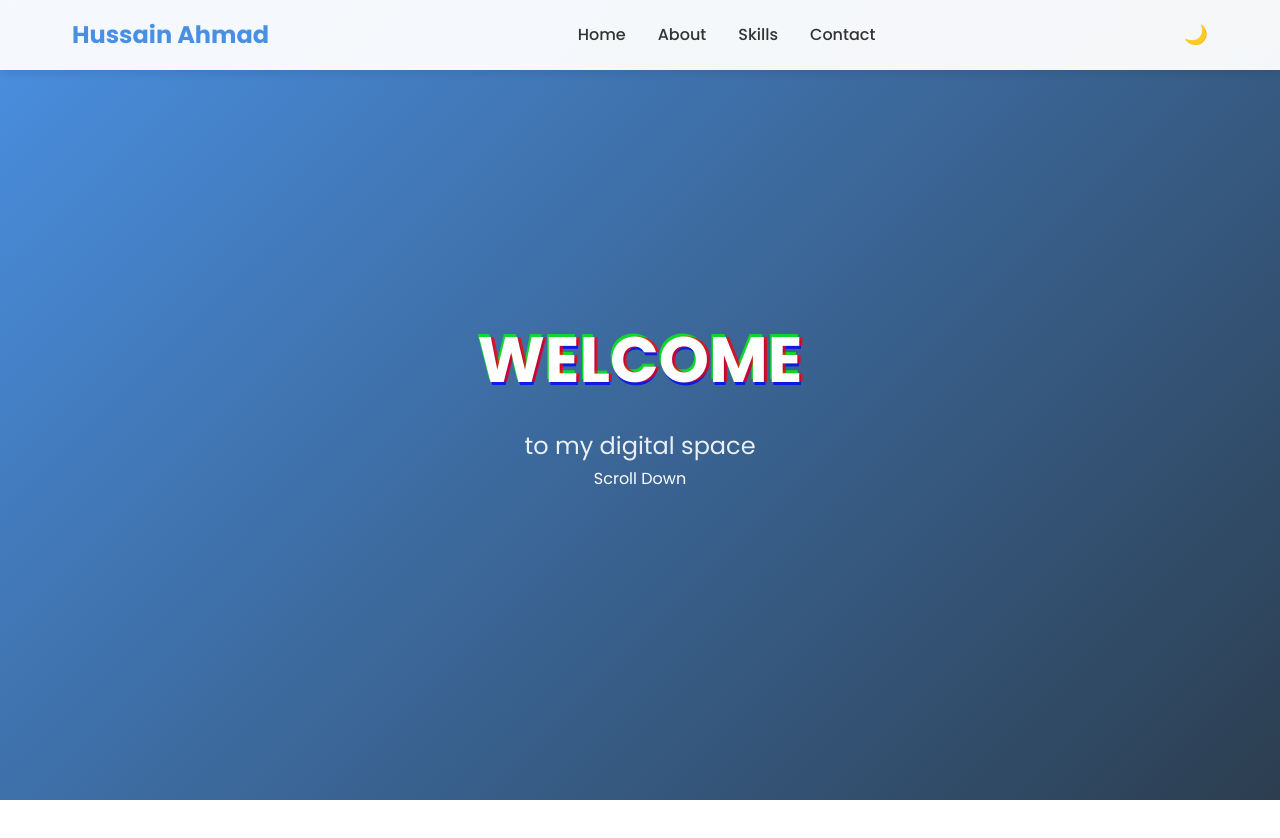
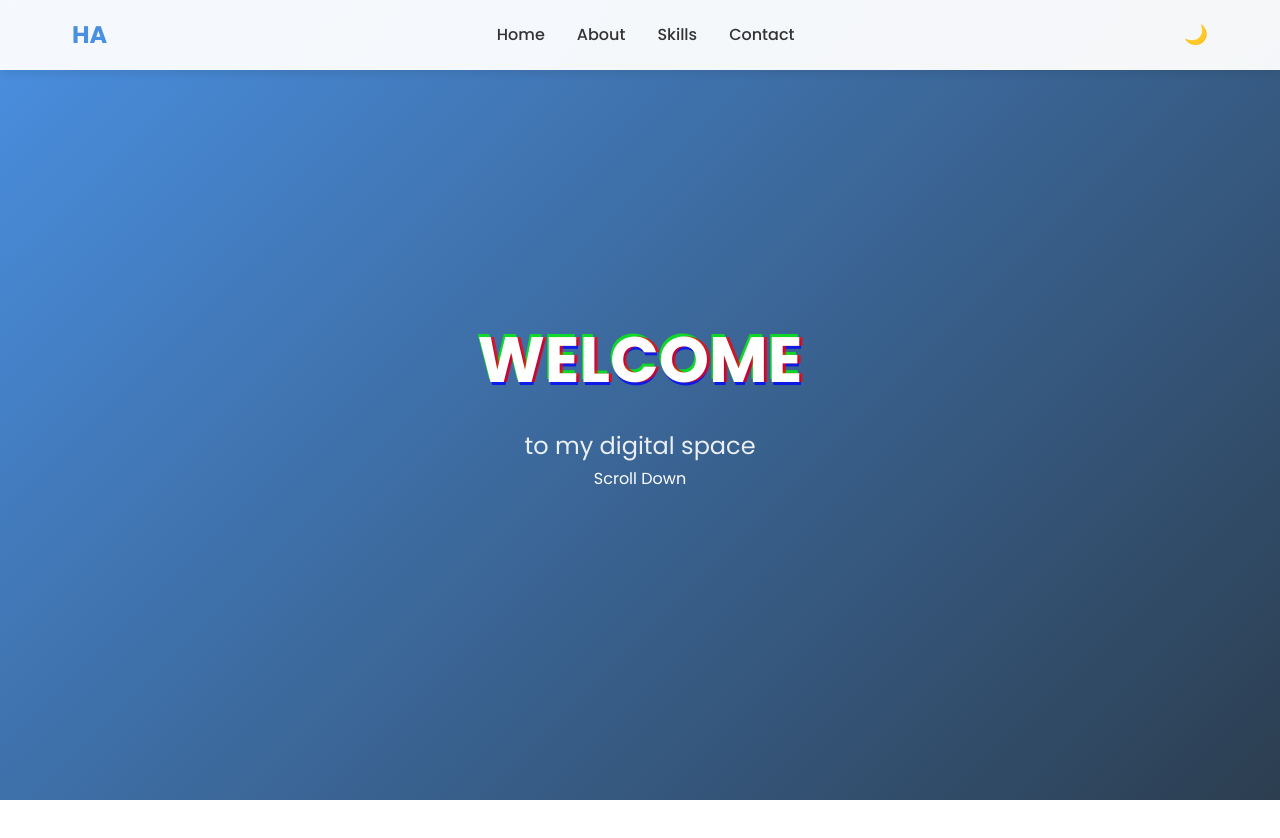
Before and after one commit to Hussain-220/personal-profile, a plain HTML site: page index.html in a window 1280 px wide. Shown: the top 838 px of the page. Drawn offline with nearby package versions, Linux system fonts and the light colour scheme.

Commit message:
Update index.html

```diff
--- a/index.html
+++ b/index.html
@@ -12,7 +12,7 @@
 <body>
     <nav>
         <div class="nav-content">
-            <div class="logo">Hussain Ahmad</div>
+            <div class="logo">HA</div>
             <ul class="nav-links">
                 <li><a href="#home">Home</a></li>
                 <li><a href="#about">About</a></li>
```
